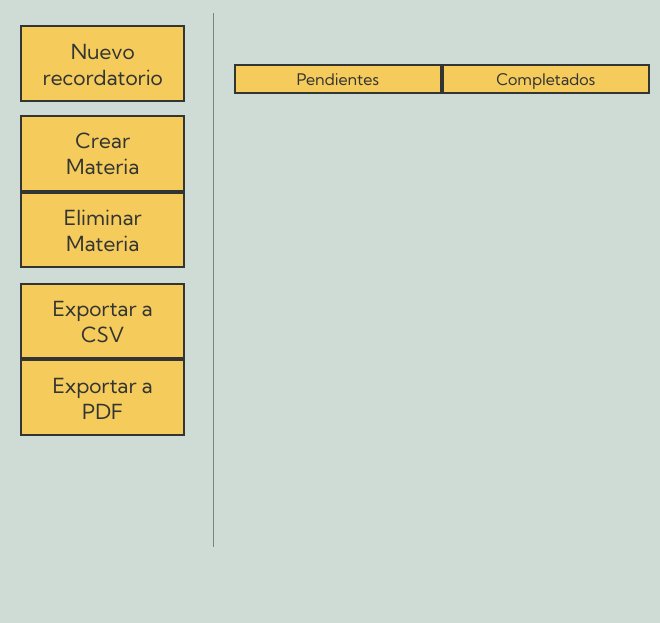
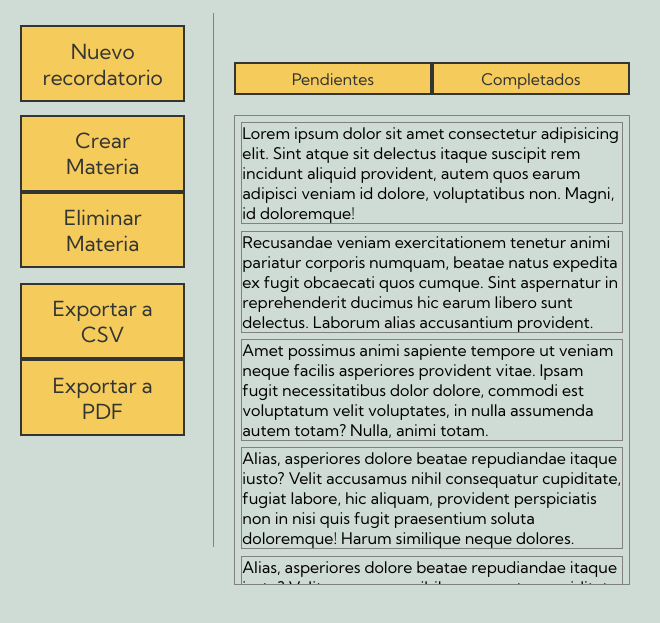
Before and after one commit to RaxDroid/remind, an Electron app: page src/index.html in a window 660 px wide. Shown: the part 75-698 px from the top of the page. Drawn offline with Linux system fonts and the light colour scheme.

Commit message:
Changes to layout for reminders section

```diff
--- a/src/index.css
+++ b/src/index.css
@@ -28,15 +28,19 @@ button {
 
 main {
   display: inline-flex;
-  flex-direction: row;
-  width: 63%;
-  margin: 0 auto;
+  /* flex-direction: row; */
+  width: 60%;
+  height: 100%;
+  margin: 0;
+  flex-wrap: wrap;
 }
 
 .tabs {
   display: flex;
+  flex-direction: row;
   width: 100%;
-  margin: 0 auto;
+  height: 6.2%;
+  margin: 0 0 0.5em 0;
 }
 
 .tabs > button {
@@ -69,6 +73,14 @@ aside {
 #reminders {
   width: 100%;
   border: 0.2px solid grey;
+  overflow-x: hidden;
+  overflow-y: auto;
+  height: 88%;
+}
+
+#reminders div {
+  margin: 0.4em;
+  border: 0.2px solid grey;
 }
 
 .sidebuttons .materia{
--- a/src/index.html
+++ b/src/index.html
@@ -25,7 +25,7 @@
       <button id="pending">Pendientes</button>
       <button id="completed">Completados</button>
     </div>
-    <!-- <section id="reminders">
+    <section id="reminders">
       <div class="rem-block">
         <p>Lorem ipsum dolor sit amet consectetur adipisicing elit. Sint atque sit delectus itaque suscipit rem incidunt
           aliquid provident, autem quos earum adipisci veniam id dolore, voluptatibus non. Magni, id doloremque!</p>
@@ -45,7 +45,22 @@
           fugiat labore, hic aliquam, provident perspiciatis non in nisi quis fugit praesentium soluta doloremque! Harum
           similique neque dolores.</p>
       </div>
-    </section> -->
+      <div class="rem-block">
+        <p>Alias, asperiores dolore beatae repudiandae itaque iusto? Velit accusamus nihil consequatur cupiditate,
+          fugiat labore, hic aliquam, provident perspiciatis non in nisi quis fugit praesentium soluta doloremque! Harum
+          similique neque dolores.</p>
+      </div>
+      <div class="rem-block">
+        <p>Alias, asperiores dolore beatae repudiandae itaque iusto? Velit accusamus nihil consequatur cupiditate,
+          fugiat labore, hic aliquam, provident perspiciatis non in nisi quis fugit praesentium soluta doloremque! Harum
+          similique neque dolores.</p>
+      </div>
+      <div class="rem-block">
+        <p>Alias, asperiores dolore beatae repudiandae itaque iusto? Velit accusamus nihil consequatur cupiditate,
+          fugiat labore, hic aliquam, provident perspiciatis non in nisi quis fugit praesentium soluta doloremque! Harum
+          similique neque dolores.</p>
+      </div>
+    </section>
   </main>
 </body>
 
--- a/src/index.js
+++ b/src/index.js
@@ -11,13 +11,16 @@ const createWindow = () => {
   const mainWindow = new BrowserWindow({
     width: 660,
     height: 720,
+    webPreferences: {
+      nodeIntegration: true
+    }
     // frame: false
   });
 
   // and load the index.html of the app.
   mainWindow.setResizable(false);
   mainWindow.loadFile(path.join(__dirname, 'index.html'));
-
+  mainWindow.$ = mainWindow.jQuery = require("jquery");
   // Open the DevTools.
   mainWindow.webContents.openDevTools();
 };
```
